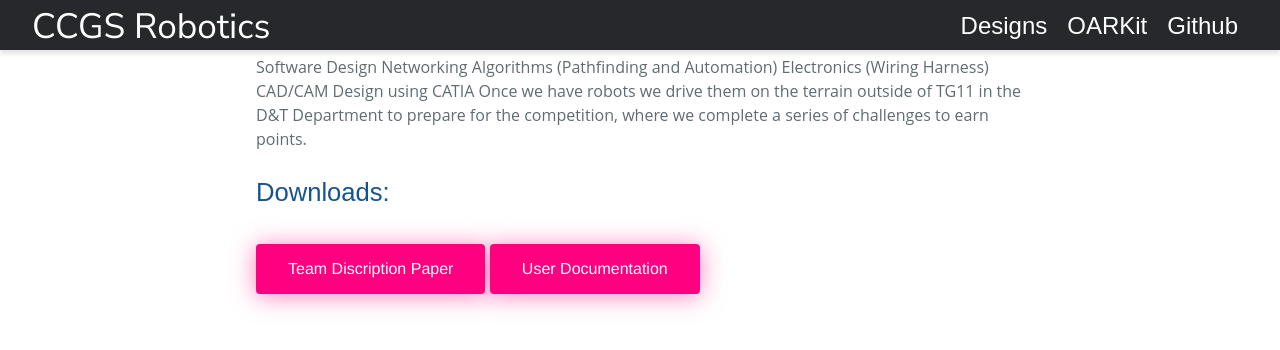
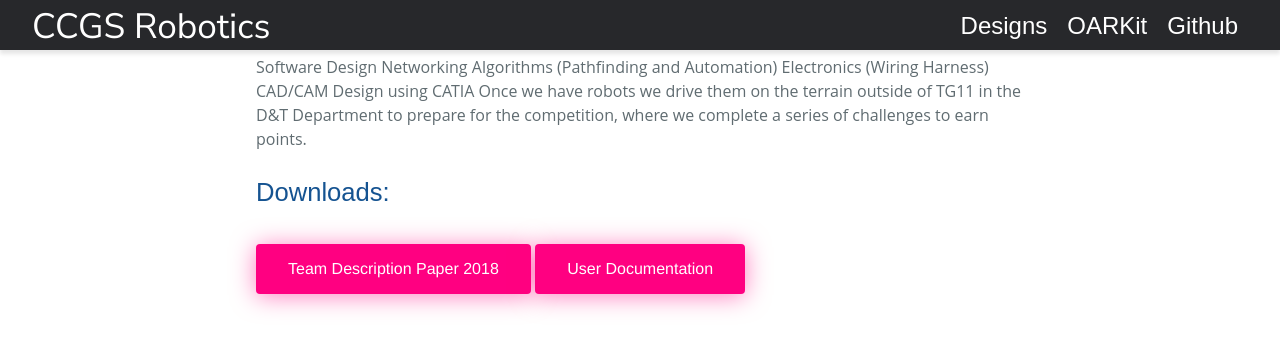
Before and after one commit to CCGSRobotics/ccgsrobotics.github.io, a Jekyll site: the page index.html, which Jekyll copies as it is, in a window 1280 px wide and 900 px high, scrolled down 1039 px. Shown: the top 350 px of the window. Built offline with Jekyll 4.4.1, drawn with Linux system fonts in a browser that asks for light colours; some web fonts are replaced.

Commit message:
Type Fix

```diff
--- a/index.html
+++ b/index.html
@@ -61,7 +61,7 @@ Software Design Networking Algorithms (Pathfinding and Automation) Electronics (
   <!-- grey rounded box appears when hovering on link-->
 
 <a href="TDP 2018 Final.pdf" download>
-	<button class="bubbly-button">Team Discription Paper</button>
+	<button class="bubbly-button">Team Description Paper 2018</button>
 </a>
 
 <a href="User Documentation.pdf" download>
```
